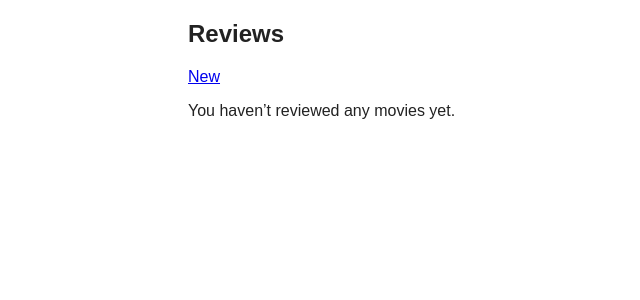
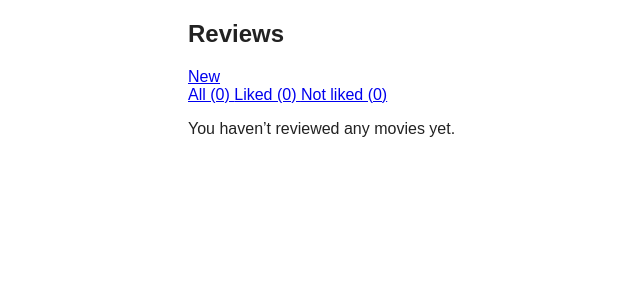
Before and after one commit to sangsami/did-you-like-this-movie, a Flask app: page /?filter=all in a window 1280 px wide. Shown: the part 107-407 px from the top of the page, without its empty margins (102-742 px from the left). Run offline with Flask 3, Linux system fonts and the light colour scheme; the visitor is signed in with stand-in values (Sample User, id 1); data comes from the database, SQL or seed files in the repository; data that the repository does not hold is empty.

Commit message:
feat: add movie stats and filter by liked/unliked/no answer

```diff
--- a/app/movies/routes.py
+++ b/app/movies/routes.py
@@ -11,10 +11,30 @@ bp = Blueprint('movies', __name__)
 @bp.route('/')
 @login_required
 def index():
-    reviews = queries.get_reviews_by_user(g.user['id'])
+    filter_type = request.args.get('filter', 'all')
 
-    return render_template('movies/index.html', reviews=reviews)
+    all_reviews = queries.get_reviews_by_user(g.user['id'])
 
+    stats = {
+        "total": len(all_reviews),
+        "liked": sum(1 for r in all_reviews if r['liked'] is True),
+        "unliked": sum(1 for r in all_reviews if r['liked'] is False),
+        "no_answer": sum(1 for r in all_reviews if r['liked'] is None),
+    }
+
+    if filter_type == 'liked':
+        reviews = [r for r in all_reviews if r['liked'] is True]
+    elif filter_type == 'unliked':
+        reviews = [r for r in all_reviews if r['liked'] is False]
+    else:
+        reviews = all_reviews
+
+    return render_template(
+        'movies/index.html',
+        reviews=reviews,
+        stats=stats,
+        active_filter=filter_type
+    )
 
 @bp.route('/create', methods=('GET', 'POST'))
 @login_required
--- a/app/templates/movies/index.html
+++ b/app/templates/movies/index.html
@@ -9,10 +9,35 @@
 
 {% block content %}
 
+  <div>
+
+    <div>
+      <a href="{{ url_for('movies.index', filter='all') }}"
+        class="{{ 'active' if active_filter == 'all' else '' }}">
+        All ({{ stats.total }})
+      </a>
+
+      <a href="{{ url_for('movies.index', filter='liked') }}"
+        class="{{ 'active' if active_filter == 'liked' else '' }}">
+        Liked ({{ stats.liked }})
+      </a>
+
+      <a href="{{ url_for('movies.index', filter='unliked') }}"
+        class="{{ 'active' if active_filter == 'unliked' else '' }}">
+        Not liked ({{ stats.unliked }})
+      </a>
+    </div>
+
+  </div>
+
   {% for review in reviews %}
     <article>
+
       <h2>{{ review['title'] }}</h2>
-      <p>Liked?
+
+      <div>
+        <span>
+          Liked:
           {% if review.liked is none %}
             No answer
           {% elif review.liked %}
@@ -20,27 +45,39 @@
           {% else %}
             No
           {% endif %}
-      </p>
+        </span>
 
-      <p>Recommend?
+        <span>
+          Recommend:
           {% if review.recommend is none %}
-          Not sure
+            No answer
           {% elif review.recommend %}
             Yes
           {% else %}
             No
           {% endif %}
+        </span>
+      </div>
+
+      <p >
+        {{ review['body'] }}
       </p>
 
-      <p class="review-body">Review: {{ review['body'] }}</p>
+      <div>
+        <a href="{{ url_for('movies.update', review_id=review['id']) }}">Edit</a>
 
-      <a href="{{ url_for('movies.update', review_id=review['id']) }}">Edit</a>
         {% if g.user and review['author_id'] == g.user['id'] %}
-        <form method="post" action="{{ url_for('movies.delete', id=review['id']) }}">
-          <button type="submit" onclick="return confirm('Are you sure you want to delete this review?');">Delete</button>
+          <form method="post"
+                action="{{ url_for('movies.delete', id=review['id']) }}"
+                style="display:inline;">
+            <button type="submit"
+                    onclick="return confirm('Are you sure you want to delete this review?');">
+              Delete
+            </button>
           </form>
+        {% endif %}
+      </div>
 
-      {% endif %}
     </article>
   {% else %}
     <p>You haven’t reviewed any movies yet.</p>
```
Lines whose indentation alone changed are shown as unchanged.
